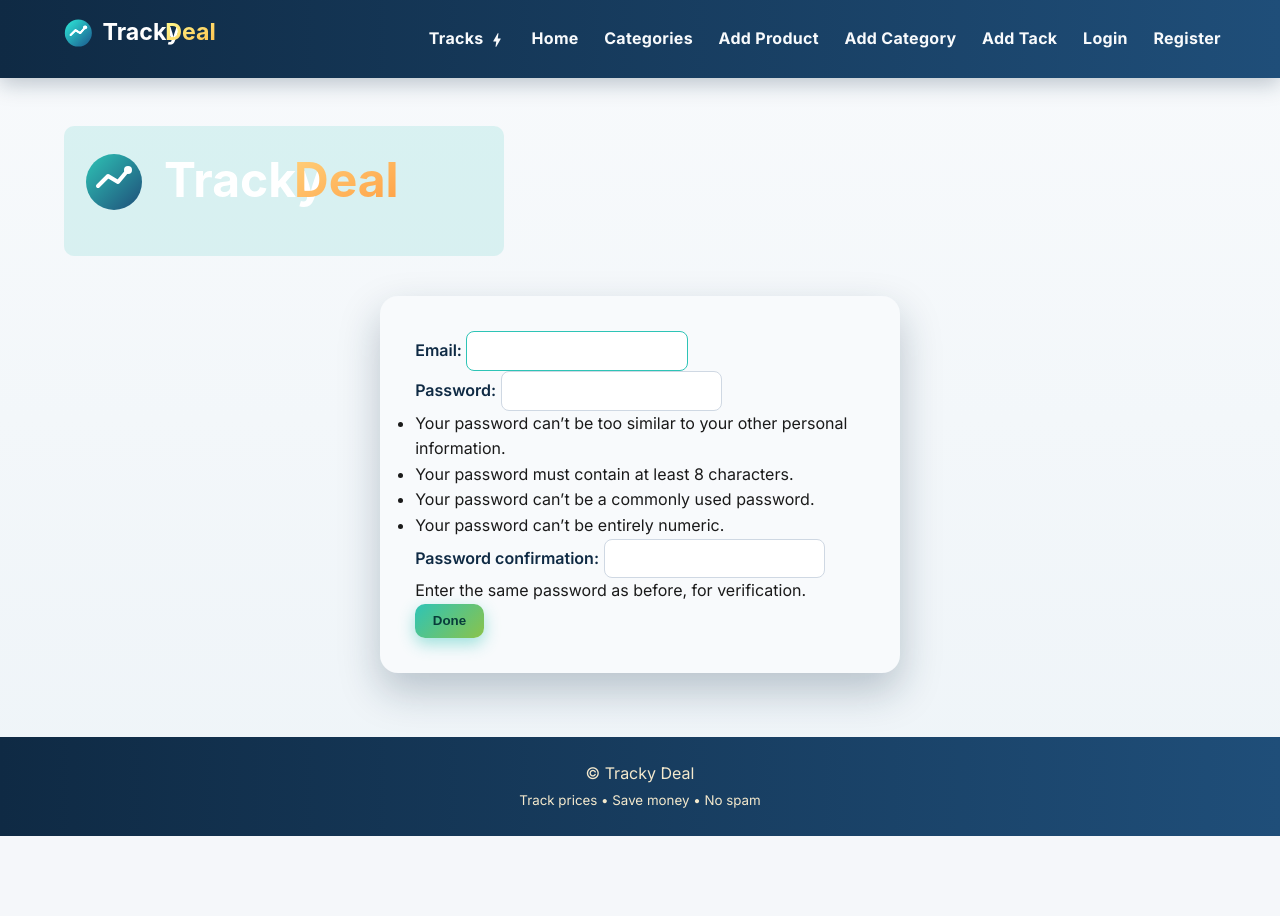
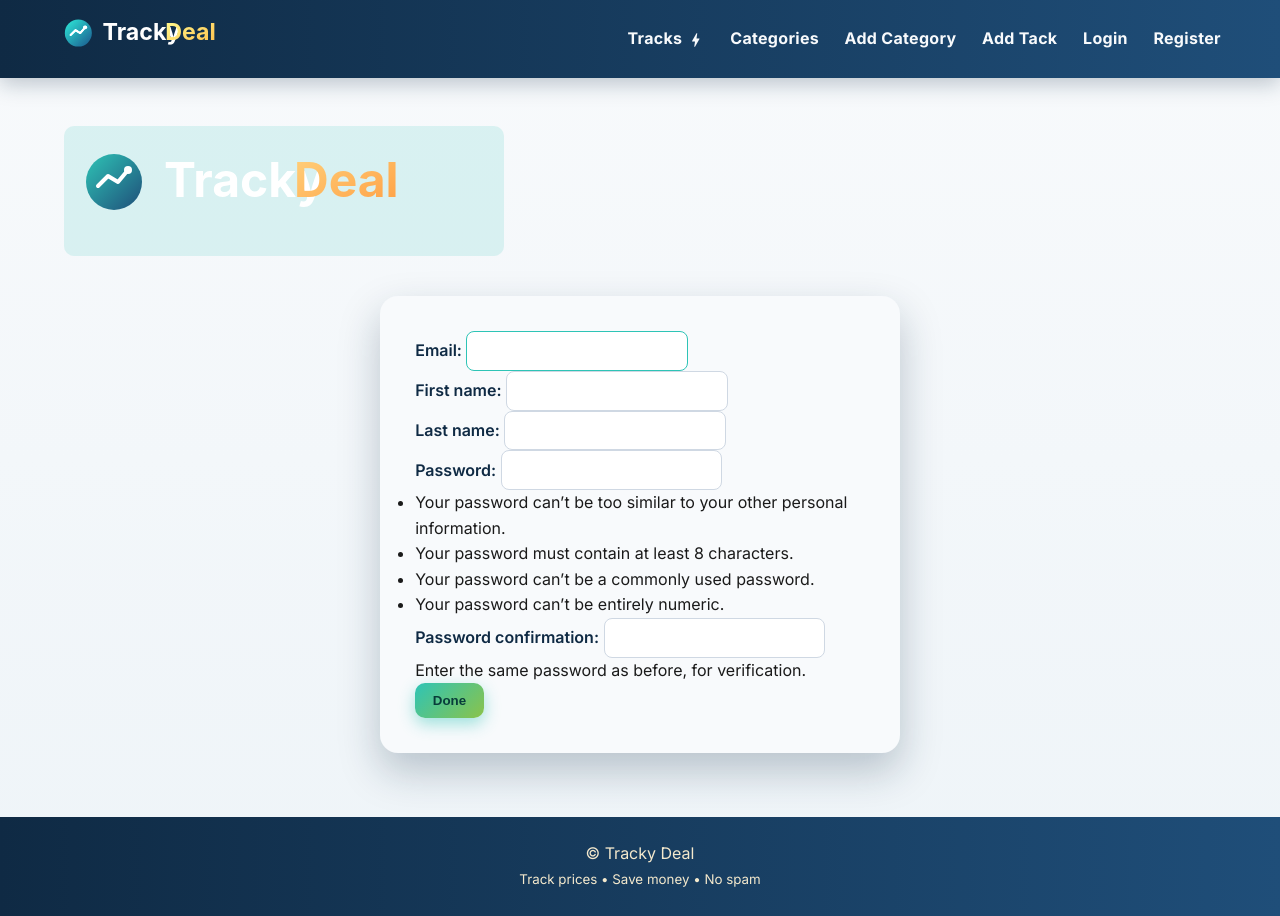
Before and after one commit to ElenaKirilovaA/price_tracker, a Django app: page /accounts/ in a window 1280 px wide. Before the commit the page ends 836 px from the top, so only its background shows below. Run offline with Django 5.2, Linux system fonts and the light colour scheme.

Commit message:
aditonal functionality

```diff
--- a/accounts/forms.py
+++ b/accounts/forms.py
@@ -9,7 +9,7 @@ UserModel = get_user_model()
 class AppUserCreationForm(UserCreationForm):
     class Meta:
         model = UserModel
-        fields = ("email",)
+        fields = ("email", 'first_name', 'last_name')
         field_classes = {"email": UsernameField}
         widgets = {"email": forms.EmailInput(attrs={"autofocus": True})}
 
@@ -22,11 +22,44 @@ class AppUserChangeForm(UserChangeForm):
 
 
 class ProfileForm(forms.ModelForm):
+    first_name = forms.CharField(max_length=30)
+    last_name = forms.CharField(max_length=30)
+
+    def __init__(self, user=None, *args, **kwargs):
+        super().__init__(*args, **kwargs)
+        self.user = user
+
+        if self.user:
+            self.fields['first_name'].initial = self.user.first_name  # fill the form with the relevant data from db
+            self.fields['last_name'].initial = self.user.last_name
+
     class Meta:
         model = Profile
-        exclude = ["user"]
+        exclude = ['user']
 
         labels = {
+            'first_name': "First Name:",
+            'last_name': "Last Name:",
             'date_of_birth': "Date of Birth:",
-            'profile_picture': "Profile Picture:",
+            'avatar': "Your Avatar:",
         }
+
+        widgets = {
+            'date_of_birth': forms.DateInput(attrs={'type': 'date'}),
+            'avatar': forms.URLInput(attrs={'placeholder': 'ex: https://'})
+        }
+
+    def save(self, commit=True):
+        profile = super().save(commit=False)
+
+        if self.user:
+            self.user.first_name = self.cleaned_data['first_name']
+            self.user.last_name = self.cleaned_data['last_name']
+
+            if commit:
+                self.user.save()
+
+        if commit:
+            profile.save()
+
+        return profile
--- a/accounts/urls.py
+++ b/accounts/urls.py
@@ -2,13 +2,14 @@ from django.contrib.auth.views import LoginView, LogoutView
 from django.urls import path
 
 from accounts import views
-from accounts.views import UserDashboardView, UserProfileView
+from accounts.views import AppUserDashboardView, AppUserProfileView, AppUserProfileEditView
 
 app_name = 'accounts'
 urlpatterns = [
     path('', views.AppUserCreationView.as_view(), name='create_user'),
     path('login/', LoginView.as_view(template_name='common/form_base.html'), name='login'),
     path('logout/', LogoutView.as_view(), name='logout'),
-    path('dashboard/', UserDashboardView.as_view(), name='dashboard'),
-    path('profile/', UserProfileView.as_view(), name='profile'),
+    path('dashboard/', AppUserDashboardView.as_view(), name='dashboard'),
+    path('profile/', AppUserProfileView.as_view(), name='profile'),
+    path('profile/edit/', AppUserProfileEditView.as_view(), name='profile-edit'),
 ]
--- a/accounts/views.py
+++ b/accounts/views.py
@@ -3,11 +3,12 @@ from django.contrib.auth import get_user_model, login
 from django.contrib.auth.mixins import LoginRequiredMixin
 from django.shortcuts import redirect
 from django.urls import reverse_lazy
-from django.views.generic import CreateView, TemplateView, DetailView
+from django.views.generic import CreateView, TemplateView, DetailView, UpdateView
 
-from accounts.forms import AppUserCreationForm
+from accounts.forms import AppUserCreationForm, ProfileForm
 from accounts.models import Profile
 from alert.models import Alert
+from common.mixins import AppUserQuerysetMixin
 from product.models import Product
 
 # Create your views here.
@@ -33,7 +34,7 @@ class AppUserCreationView(CreateView):
         return response
 
 
-class UserDashboardView(LoginRequiredMixin, TemplateView):
+class AppUserDashboardView(LoginRequiredMixin, TemplateView):
     template_name = 'accounts/dashboard.html'
 
     def get_context_data(self, **kwargs):
@@ -44,10 +45,38 @@ class UserDashboardView(LoginRequiredMixin, TemplateView):
 
         return context
 
-class UserProfileView(LoginRequiredMixin, DetailView):
+class AppUserProfileView(LoginRequiredMixin, DetailView):
     model = Profile
     template_name = 'accounts/profile_page.html'
     context_object_name = 'profile'
 
+    def get_context_data(self, **kwargs):
+        context = super().get_context_data(**kwargs)
+        context['page_title'] = 'Profile'
+
+        return context
+
     def get_object(self, queryset=None):
         return self.request.user.profile
+
+
+class AppUserProfileEditView(LoginRequiredMixin, UpdateView):
+    form_class = ProfileForm
+    template_name = 'common/form_base.html'
+    success_url = reverse_lazy('accounts:profile')
+
+    def get_form_kwargs(self):
+        kwargs = super().get_form_kwargs()
+        kwargs['user'] = self.request.user
+
+        return kwargs
+
+
+    def get_object(self, queryset=None):
+        return self.request.user.profile
+
+    def get_context_data(self, **kwargs):
+        context = super().get_context_data()
+        context['page_title'] = f'Update {str(self)} info'
+
+        return context
--- a/alert/models.py
+++ b/alert/models.py
@@ -93,12 +93,12 @@ class Alert(CreatedAtMixin):
         return self.message or (f'Price of {self.product.title} has dropped!\n'
                                 f'Status: {self.product}')
 
-
     class Meta:
         constraints = [
             models.UniqueConstraint(
-                fields=['product', 'target_price'],
-                name='product_target_price_constraint'
+                fields=['product', 'target_price', 'user'],
+                name='product_target_price_constraint',
+                violation_error_message='You already have a track with this product and this target price.'
             )
         ]
 
--- a/catalog/views.py
+++ b/catalog/views.py
@@ -6,7 +6,6 @@ from django.contrib import messages
 from django.db.models.deletion import ProtectedError, RestrictedError
 from django.utils.timezone import now
 from django.views.decorators.http import require_POST
-
 from alert.models import ArchiveAlert
 from catalog.forms import CategoryCreateForm, CategoryEditForm, CategoryDeleteForm, TagFormSet
 from catalog.models import Category, Tag
--- a/product/views.py
+++ b/product/views.py
@@ -16,7 +16,7 @@ from product.models import Product
 
 UserModel = get_user_model()
 
-class ProductList(LoginRequiredMixin,AppUserQuerysetMixin, ListView):
+class ProductList(LoginRequiredMixin, AppUserQuerysetMixin, ListView):
     model = Product
     template_name = 'products/product_list.html'
     ordering = '-created_at'
--- a/templates/accounts/profile_page.html
+++ b/templates/accounts/profile_page.html
@@ -10,6 +10,9 @@
     <div class="profile-card">
 
         <div class="profile-info">
+
+            <img src="{{ profile.avatar|default:'/static/img/alt_picture.png' }}" alt="profile avatar" width="65" height="65">
+
             <p><strong>Username:</strong> {{ request.user.get_username }}</p>
             <p><strong>Email:</strong> {{ request.user.email }}</p>
             <p><strong>First name:</strong> {{ request.user.first_name }}</p>
@@ -23,7 +26,7 @@
                 Dashboard
             </a>
 
-            <a href="#" class="btn">
+            <a href="{% url 'accounts:profile-edit' %}" class="btn">
                 Edit Profile
             </a>
 
--- a/templates/common/navigation.html
+++ b/templates/common/navigation.html
@@ -7,9 +7,12 @@
 
 
                 {% if request.user.is_authenticated %}
+                    <a href="{% url 'common:home-page' %}"><strong> Home</strong></a>
+
                     <a href="{% url 'accounts:dashboard' %}"><strong>Dashboard</strong></a>
                     <a href="{% url 'accounts:profile' %}"><strong>Profile</strong></a>
                     <a href='{% url "product:product_list" %}'><strong> Products</strong></a>
+                    <a href='{% url 'product:create' %}'><strong> Add Product</strong></a>
 
                     <form action="{% url 'accounts:logout' %}" method="post" class="logout-form">
                         {% csrf_token %}
@@ -18,9 +21,7 @@
                 {% else %}
                       <a href="{% url 'alert:alert_list' %}" class="nav-primary"><strong>Tracks</strong>
                         <span class="material-icons star-icon" title="Most important">bolt</span></a>
-                    <a href="{% url 'common:home-page' %}"><strong> Home</strong></a>
                     <a href='{% url "catalog:catalog-overview" %}'><strong> Categories</strong></a>
-                    <a href='{% url 'product:create' %}'><strong> Add Product</strong></a>
                     <a href='{% url "catalog:create" %}'><strong> Add Category</strong></a>
                     <a href='{% url "alert:create" %}'><strong> Add Tack</strong></a>
                     <a href="{% url 'accounts:login' %}"><strong>Login</strong></a>
```
Also changed, not shown: alert/forms.py (+9 -0 lines), alert/views.py (+8 -2 lines).
